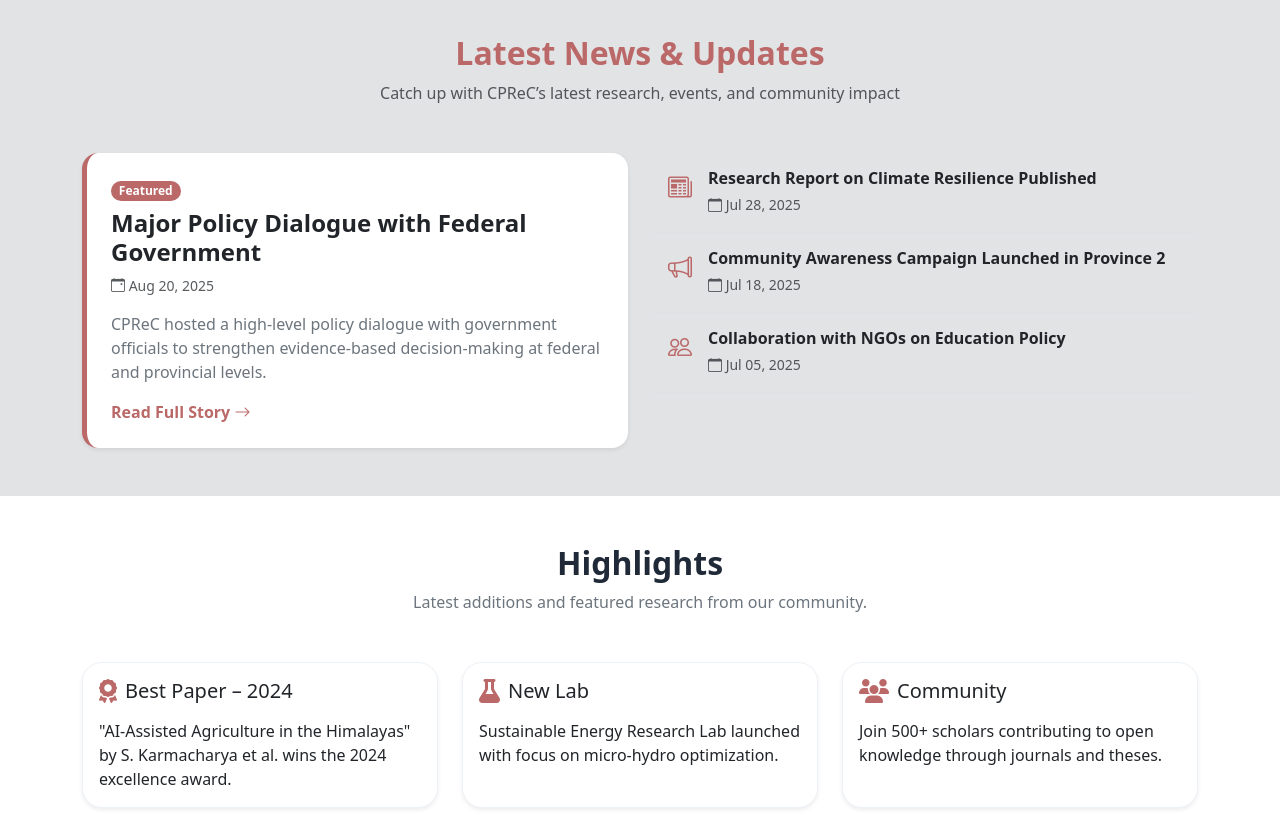
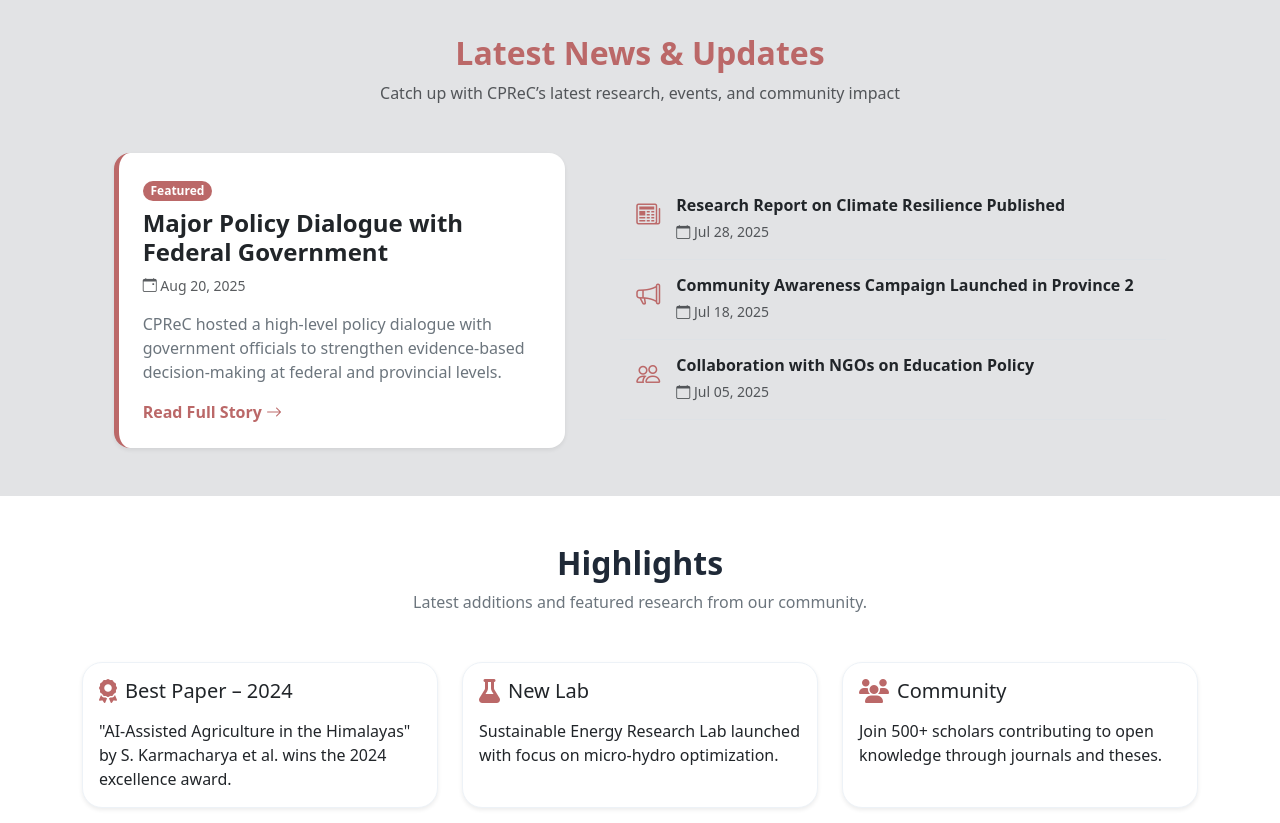
Before and after one commit to developer-shubham-1/cprec_project, a plain HTML site: page index.html in a window 1280 px wide. Shown: the part 1320-2143 px from the top of the page. Drawn offline with nearby package versions, Linux system fonts and the light colour scheme.

Commit message:
second commit

```diff
--- a/index.html
+++ b/index.html
@@ -209,10 +209,10 @@
           <p class="text-muted">Catch up with CPReC’s latest research, events, and community impact</p>
         </div>
 
-        <div class="row g-4">
+        <div class="row g-4 justify-content-evenly align-items-center">
 
           <!-- Highlighted News (big one) -->
-          <div class="col-lg-6">
+          <div class="col-lg-5">
             <div class="highlight-news p-4 rounded-4 bg-white text-dark shadow-sm h-100 border-start border-5 border-bb6868">
               <span class="badge" style="background-color:#bb6868;">Featured</span>
               <h4 class="fw-bold mt-2">Major Policy Dialogue with Federal Government</h4>
```
